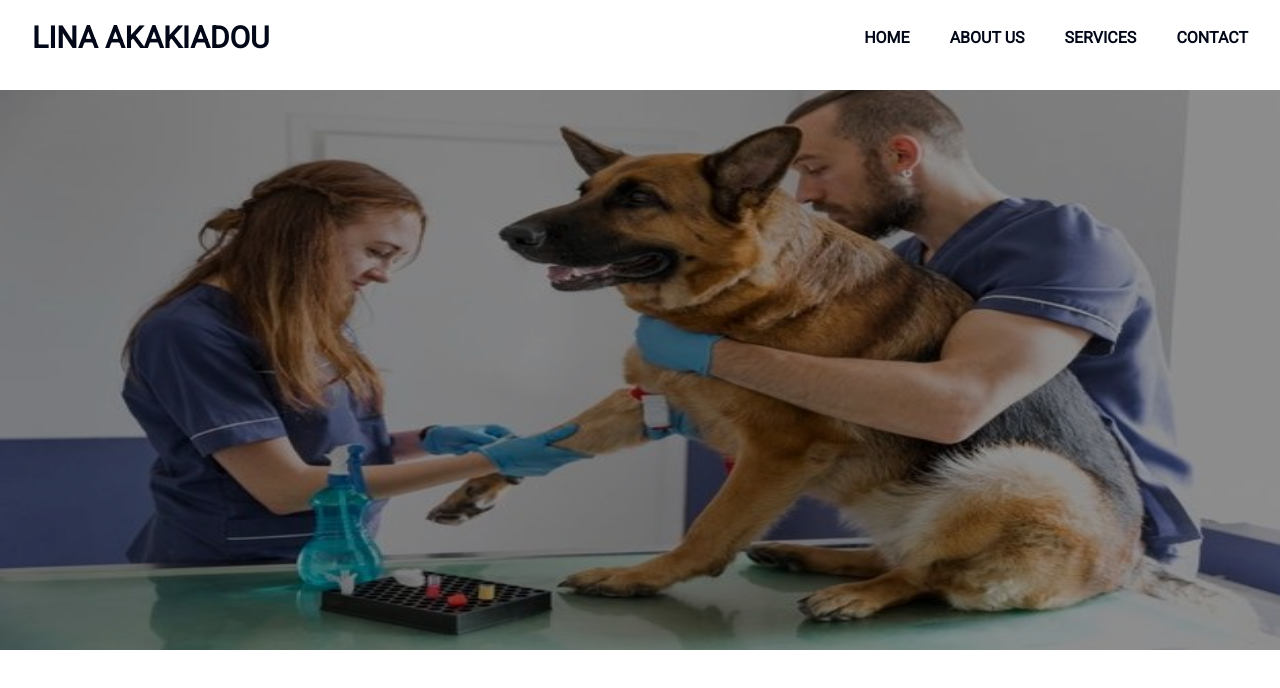
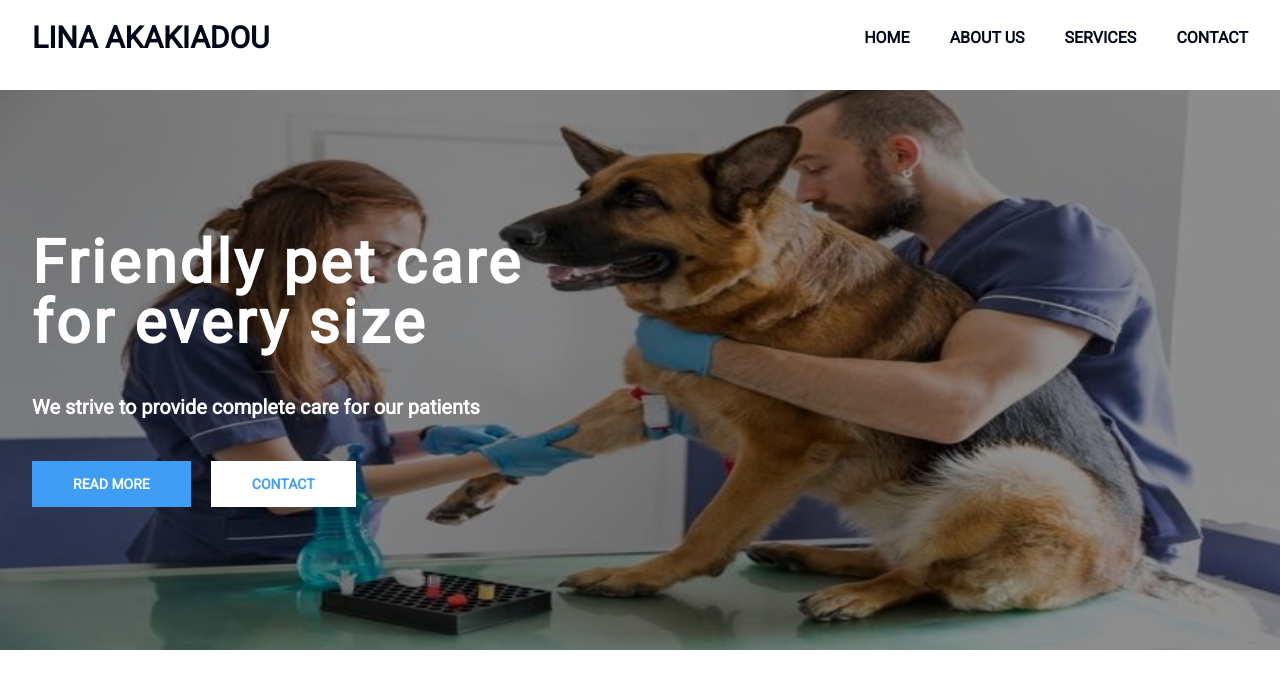
Before and after one commit to LazarosZiskos/vet-practice, a Next.js app: page / in a window 1280 px wide. Shown: the top 688 px of the page. Built offline with nearby package versions, Linux system fonts and the light colour scheme.

Commit message:
done with hero

```diff
--- a/components/Hero.jsx
+++ b/components/Hero.jsx
@@ -1,5 +1,7 @@
 import Image from "next/image";
 import React from "react";
+import MyButton from "./MyButton";
+import Link from "next/link";
 
 const Hero = () => {
   return (
@@ -11,6 +13,30 @@ const Hero = () => {
           alt="dog-1"
         />
         <div className="bg-black/40 absolute top-[90px] w-full h-[70vh]" />
+        <div className="absolute justify-center items-center flex flex-col top-[90px] w-full h-[70vh]">
+          <div className="container">
+            <h1
+              className="text-white font-bold leading-0.5 text-4xl tracking-wider pb-4 max-w-[300px]
+            md:text-6xl md:max-w-[500px] md:pb-10"
+            >
+              Friendly pet care for every size
+            </h1>
+            <p className="text-white pb-4 font-semibold text-sm md:text-xl md:pb-10">
+              We strive to provide complete care for our patients
+            </p>
+            <MyButton
+              title="Read More"
+              style="text-white bg-blue1 border border-blue1 hover:bg-transparent hover:text-blue1 mr-5"
+              href="/services"
+            />
+            <MyButton
+              title="Contact"
+              style="text-blue1 bg-white border border-white hover:bg-transparent
+                hover:text-white"
+              href="/contact"
+            />
+          </div>
+        </div>
       </div>
     </section>
   );
--- /dev/null
+++ b/components/MyButton.jsx
@@ -0,0 +1,17 @@
+import Link from "next/link";
+import React from "react";
+
+const MyButton = ({ title, style, href }) => {
+  return (
+    <Link href={href}>
+      <button
+        className={`${style} + pt-2 pb-2 pl-5 pr-5 uppercase text-sm
+      font-semibold transition-all ease-in-out duration-500 md:pb-3 md:pl-10 md:pt-3 md:pr-10 md:text-md `}
+      >
+        {title}
+      </button>
+    </Link>
+  );
+};
+
+export default MyButton;
```
